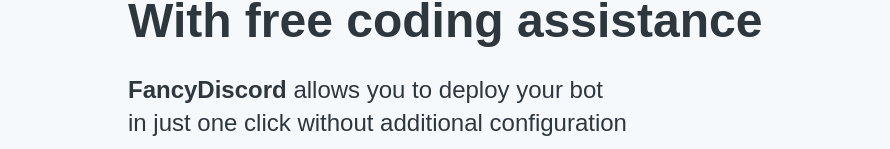
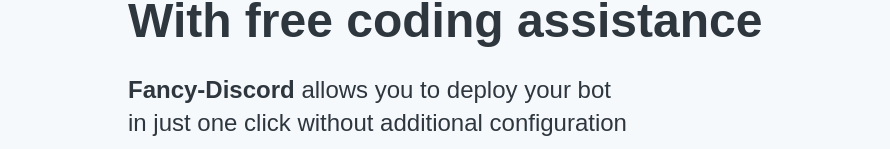
Before and after one commit to reetou/fancy_discord_front, a Next.js app: page / in a window 1280 px wide. Shown: the part 233-382 px from the top of the page, without its empty margins (0-890 px from the left). Built offline with nearby package versions, Linux system fonts and the light colour scheme; no server answers.

Commit message:
Rename FancyDiscord to Fancy-Discord

```diff
--- a/components/DocsLayout.tsx
+++ b/components/DocsLayout.tsx
@@ -20,7 +20,7 @@
   }
 `
 
-const DocsLayout = ({ children, title = 'FancyDiscord Documentation' }: Props) => {
+const DocsLayout = ({ children, title = 'Fancy-Discord Documentation' }: Props) => {
   const [authenticated, setAuthenticated] = useState<boolean>(false)
   const { data, error } = useSWR('/auth/check', fetcher)
   useEffect(() => {
--- a/components/Layout.tsx
+++ b/components/Layout.tsx
@@ -30,7 +30,7 @@
   return (
     <div>
       <Head>
-        <title>FancyDiscord - {title}</title>
+        <title>Fancy-Discord - {title}</title>
         <meta charSet="utf-8" />
         <meta name="viewport" content="initial-scale=1.0, width=device-width" />
       </Head>
--- a/pages/about.tsx
+++ b/pages/about.tsx
@@ -2,7 +2,7 @@
 import Layout from '../components/Layout'
 
 const AboutPage = () => (
-  <Layout title="About | Next.js + TypeScript Example">
+  <Layout title="About">
     <h1>About</h1>
     <p>This is the about page</p>
     <p>
--- a/pages/apps/[id].tsx
+++ b/pages/apps/[id].tsx
@@ -99,7 +99,7 @@
   }
   if (errors) {
     return (
-      <Layout title="Error | Next.js + TypeScript Example">
+      <Layout title="Error">
         <p>
           <span style={{ color: 'red' }}>Error:</span> {errors}
         </p>
--- a/pages/index.tsx
+++ b/pages/index.tsx
@@ -178,13 +178,13 @@
 ]
 
 const IndexPage = ({ available_machines, noData }: Props) => (
-  <Layout title="Home | Next.js + TypeScript Example">
+  <Layout title="Home | Fancy-Discord.com">
     <Hero>
       <div>
         <ContentTitle>Discord Bot hosting made easy.</ContentTitle>
         <ContentTitle>With free coding assistance</ContentTitle>
         <ContentDescription>
-          <b>FancyDiscord</b> allows you to deploy your bot in just one click without additional configuration
+          <b>Fancy-Discord</b> allows you to deploy your bot in just one click without additional configuration
         </ContentDescription>
         {
           noData
```
Also changed, not shown: 5 other files (tests, documents, lock files or other folders).
